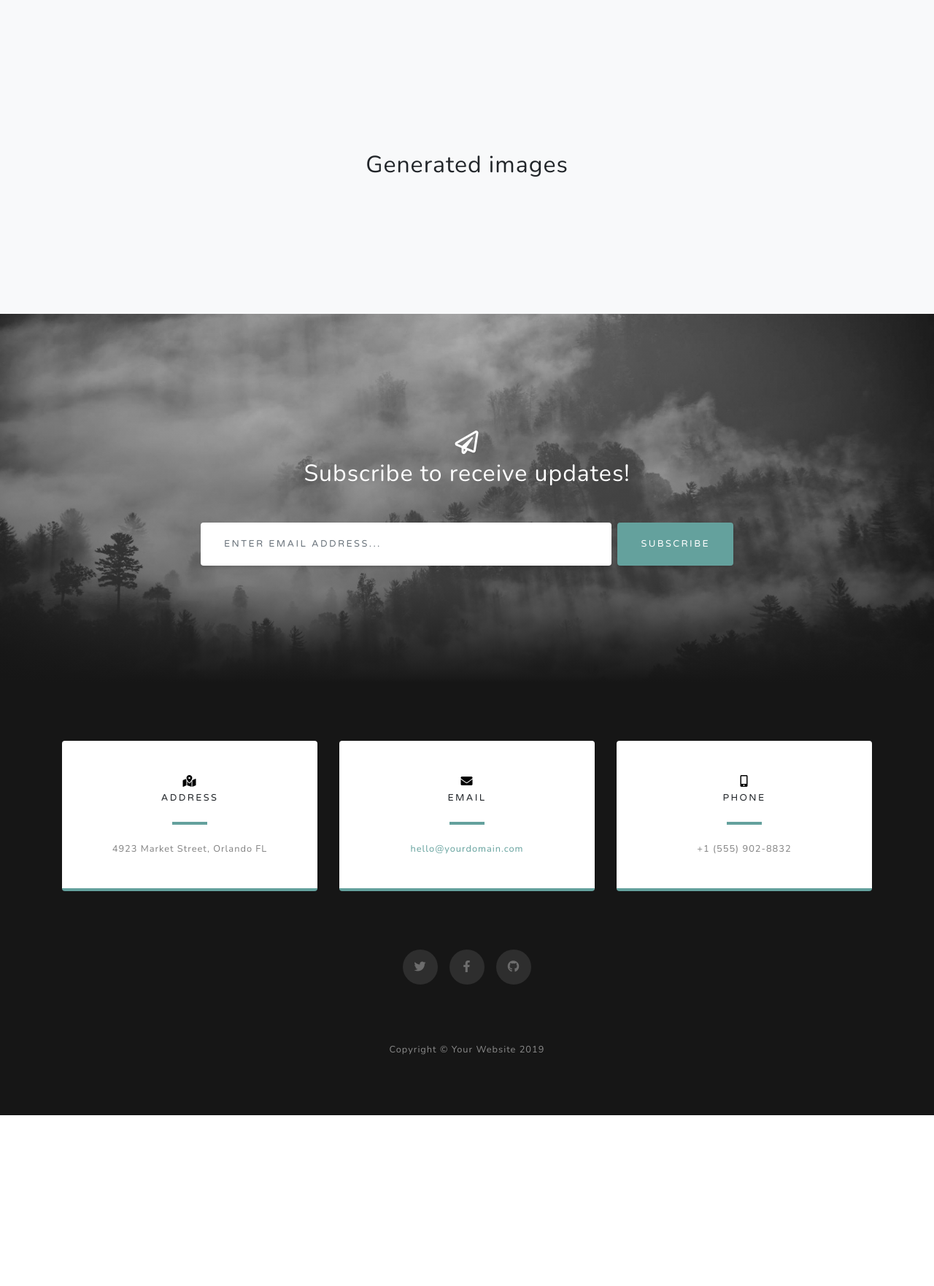
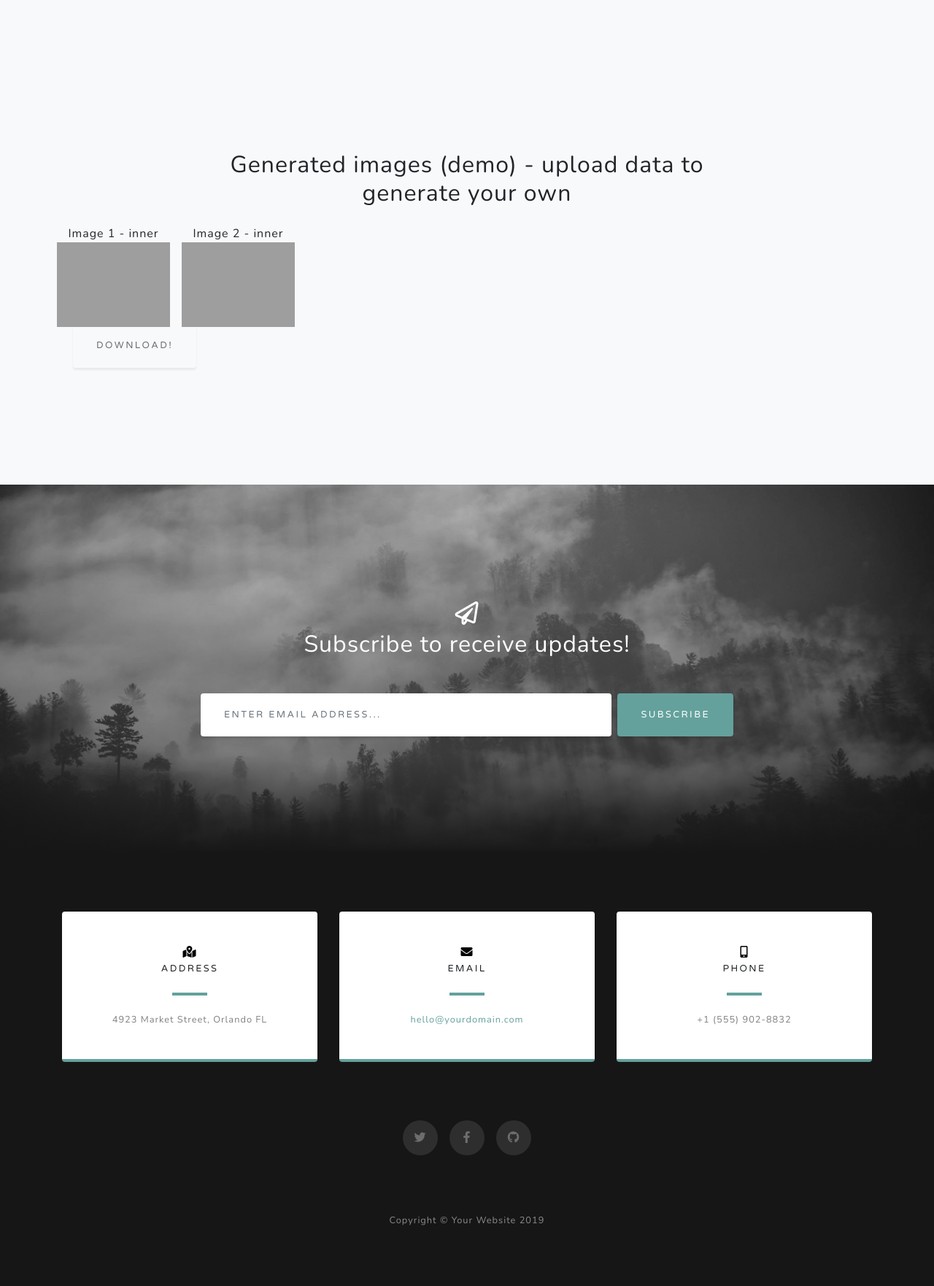
Before and after one commit to razvanmarinescu/brain-coloring-website, a Flask app: page / in a window 1280 px wide. Shown: the part 1411-3173 px from the top of the page at 73% size. Before the commit the page ends 2939 px from the top, so only its background shows below. Run offline with Flask 2, Linux system fonts and the light colour scheme; some libraries are stand-ins or nearby versions; grey boxes are pictures that could not be loaded.

Commit message:
more updates

```diff
--- a/main.py
+++ b/main.py
@@ -125,12 +125,13 @@ def index():
 
   # form = ReusableForm()
 
-  print(request.form)
-  print('lalalalaaa')
-  # brainType = request.form['brainType']
-  # print(brainType)
+  figPath = [0, 0]
+  figPath[0] = os.path.join('../static/generated', '39F1DD8350DAE7FB/cortical-back_0.png')
+  figPath[1] = os.path.join('../static/generated', '39F1DD8350DAE7FB/cortical-back_1.png')
+  figDesc = ['Image 1 - inner', 'Image 2 - inner']
+  zipLocation = os.path.join('../static/generated', '39F1DD8350DAE7FB/figures.zip')
 
-  return render_template('index.html')
+  return render_template('index.html', figPath = figPath, figDesc = figDesc, galleryDisabled='disabled')
 
 
 
@@ -175,6 +176,12 @@ def generated():
       processFile(hash, fullFilePath, BRAIN_TYPE, IMG_TYPE, COLORS_RGB, RESOLUTION,
                             BACKGROUND_COLOR, cortAreasIndexMap, subcortAreasIndexMap, CONFIG_FILE)
 
+  # figPath = [0, 0]
+  # figPath[0] = os.path.join('../static/generated', '39F1DD8350DAE7FB/cortical-back_0.png')
+  # figPath[1] = os.path.join('../static/generated', '39F1DD8350DAE7FB/cortical-back_1.png')
+  # figDesc = ['Image 1 - inner', 'Image 2 - inner']
+  # zipLocation = os.path.join('../static/generated', '39F1DD8350DAE7FB/figures.zip')
+
   return render_template('index.html')
 
 def parseCol(strCol, convFunc=float):
@@ -186,7 +193,7 @@ def parseCol(strCol, convFunc=float):
 
 
 def createGalleryHtml(zipLocation):
-  figPath = os.path.join('../static', '39F1DD8350DAE7FB/cortical-back_0.png')
+
   return '''
 
 <!doctype html>
--- /dev/null
+++ b/static/gallery.css
@@ -0,0 +1,150 @@
+<style>
+body {
+  font-family: Verdana, sans-serif;
+  margin: 0;
+}
+
+* {
+  box-sizing: border-box;
+}
+
+.row > .column {
+  padding: 0 8px;
+}
+
+.row:after {
+  content: "";
+  display: table;
+  clear: both;
+}
+
+.rowModal {
+  padding: 0 0px;
+  margin-bottom: 0px;
+}
+
+.column {
+  float: left;
+  width: 15%;
+}
+
+/* The Modal (background) */
+.modal {
+  display: none;
+  position: fixed;
+  z-index: 1;
+  padding-top: 100px;
+  left: 0;
+  top: 0;
+  width: 100%;
+  height: 100%;
+  overflow: auto;
+  background-color: black;
+}
+
+/* Modal Content */
+.modal-content {
+  position: relative;
+  background-color: white;
+  margin: auto;
+  padding: 0;
+  width: 90%;
+  max-width: 700px;
+  margin-left: auto;
+  margin-right: auto;
+}
+
+/* The Close Button */
+.close {
+  color: white;
+  position: absolute;
+  top: 10px;
+  right: 25px;
+  font-size: 35px;
+  font-weight: bold;
+}
+
+.close:hover,
+.close:focus {
+  color: #999;
+  text-decoration: none;
+  cursor: pointer;
+}
+
+.mySlides {
+  display: none;
+}
+
+.cursor {
+  cursor: pointer;
+}
+
+/* Next & previous buttons */
+.prev,
+.next {
+  cursor: pointer;
+  position: absolute;
+  top: 50%;
+  width: auto;
+  padding: 16px;
+  margin-top: -50px;
+  color: white;
+  font-weight: bold;
+  font-size: 20px;
+  transition: 0.6s ease;
+  border-radius: 0 3px 3px 0;
+  user-select: none;
+  -webkit-user-select: none;
+}
+
+/* Position the "next button" to the right */
+.next {
+  right: 0;
+  border-radius: 3px 0 0 3px;
+}
+
+/* On hover, add a black background color with a little bit see-through */
+.prev:hover,
+.next:hover {
+  background-color: rgba(0, 0, 0, 0.8);
+}
+
+/* Number text (1/3 etc) */
+.numbertext {
+  color: #f2f2f2;
+  font-size: 12px;
+  padding: 8px 12px;
+  position: absolute;
+  top: 0;
+}
+
+img {
+  margin-bottom: -4px;
+}
+
+.caption-container {
+  text-align: center;
+  background-color: black;
+  padding: 2px 16px;
+  color: white;
+}
+
+.demo {
+  opacity: 0.6;
+  margin-bottom: 0px;
+}
+
+.active,
+.demo:hover {
+  opacity: 1;
+  margin-bottom: 0px;
+}
+
+img.hover-shadow {
+  transition: 0.3s;
+}
+
+.hover-shadow:hover {
+  box-shadow: 0 4px 8px 0 rgba(0, 0, 0, 0.2), 0 6px 20px 0 rgba(0, 0, 0, 0.19);
+}
+</style>
--- a/templates/index.html
+++ b/templates/index.html
@@ -22,6 +22,8 @@
   <link href="/static/css/grayscale.css" rel="stylesheet">
 
   <script src="//code.jquery.com/jquery-1.11.1.min.js"></script>
+
+  <link href="/static/gallery.css" rel="stylesheet">
 
 </head>
 
@@ -121,10 +123,73 @@
       <div class="row">
         <div class="col-lg-8 mx-auto">
           <br><br>
-          <h2 class="text-black mb-4 ">Generated images</h2>
+          {% if galleryDisabled == 'disabled' %}
+            <h2 class="text-black mb-4 ">Generated images (demo) - upload data to generate your own</h2>
+          {% else %}
+            <h2 class="text-black mb-4 ">Generated images</h2>
+          {% endif %}
 <!--          <p class="text-white-50">Customise the type of brain images, atlases, resolution, and many more:</p>-->
         </div>
       </div>
+
+      <!----------- Gallery code --------------->
+
+      <!-- Images used to open the lightbox -->
+      <div class="row">
+        <div class="column">
+          {{figDesc[0]}}
+          <img src="{{figPath[0]}}"  style="width:100%" onclick="openModal();currentSlide(1)" class="hover-shadow">
+        </div>
+        <div class="column">
+          {{figDesc[1]}}
+          <img src="{{figPath[1]}}"  style="width:100%" onclick="openModal();currentSlide(2)" class="hover-shadow">
+        </div>
+      </div>
+
+      <!-- The Modal/Lightbox -->
+      <div id="myModal" class="modal">
+        <div class="modal-content">
+        <span class="close cursor" onclick="closeModal()">&times;</span>
+
+          <div class="mySlides">
+            <div class="numbertext">1 / 2</div>
+            <img src="{{figPath[0]}}" style="width:100%">
+          </div>
+
+          <div class="mySlides">
+            <div class="numbertext">2 / 2</div>
+            <img src="{{figPath[1]}}" style="width:100%">
+          </div>
+
+          <!-- Next/previous controls -->
+          <a class="prev" onclick="plusSlides(-1)">&#10094;</a>
+          <a class="next" onclick="plusSlides(1)">&#10095;</a>
+
+          <!-- Caption text -->
+          <div class="caption-container">
+            <p id="caption"></p>
+          </div>
+
+          <!-- Thumbnail image controls -->
+          <div class="rowModal">
+            <div class="column">
+              <img class="demo" src="{{figPath[0]}}" style="width:100%" onclick="currentSlide(1)" alt="Nature">
+            </div><div class="column">
+              <img class="demo" src="{{figPath[1]}}" style="width:100%" onclick="currentSlide(2)" alt="Snow">
+            </div>
+          </div>
+        </div>
+      </div>
+
+
+         <div class="container" align="left">
+              <a href="{{zipLocation }}" target="blank"><button class='btn btn-default' {{galleryDisabled}}>Download!</button></a>
+         </div>
+
+
+  <!-- End of Gallery code-->
+
+
 
     </div>
   </section>
@@ -252,6 +317,58 @@
 });
 </script>
 
+      <script>
+      function openModal() {
+        document.getElementById("myModal").style.display = "block";
+      }
+
+      function closeModal() {
+        document.getElementById("myModal").style.display = "none";
+      }
+
+      var slideIndex = 1;
+      showSlides(slideIndex);
+
+      function plusSlides(n) {
+        showSlides(slideIndex += n);
+      }
+
+      function currentSlide(n) {
+        showSlides(slideIndex = n);
+      }
+
+      function showSlides(n) {
+        var i;
+        var slides = document.getElementsByClassName("mySlides");
+        var dots = document.getElementsByClassName("demo");
+        var captionText = document.getElementById("caption");
+        if (n > slides.length) {slideIndex = 1}
+        if (n < 1) {slideIndex = slides.length}
+        for (i = 0; i < slides.length; i++) {
+            slides[i].style.display = "none";
+        }
+        for (i = 0; i < dots.length; i++) {
+            dots[i].className = dots[i].className.replace(" active", "");
+        }
+        slides[slideIndex-1].style.display = "block";
+        dots[slideIndex-1].className += " active";
+        captionText.innerHTML = dots[slideIndex-1].alt;
+      }
+      $(document).mouseup(function(e){
+            if($(e.target).parents('.modal-content').length==0 && !$(e.target).is('.modal-content')){
+                $('.modal').css('display', 'none');
+            }
+        });
+      </script>
+
+
+
+      <script src="https://stackpath.bootstrapcdn.com/bootstrap/4.3.1/js/bootstrap.min.js" integrity="sha384-JjSmVgyd0p3pXB1rRibZUAYoIIy6OrQ6VrjIEaFf/nJGzIxFDsf4x0xIM+B07jRM" crossorigin="anonymous"></script>
+
+
+
+
+
 </body>
 
 </html>
```
